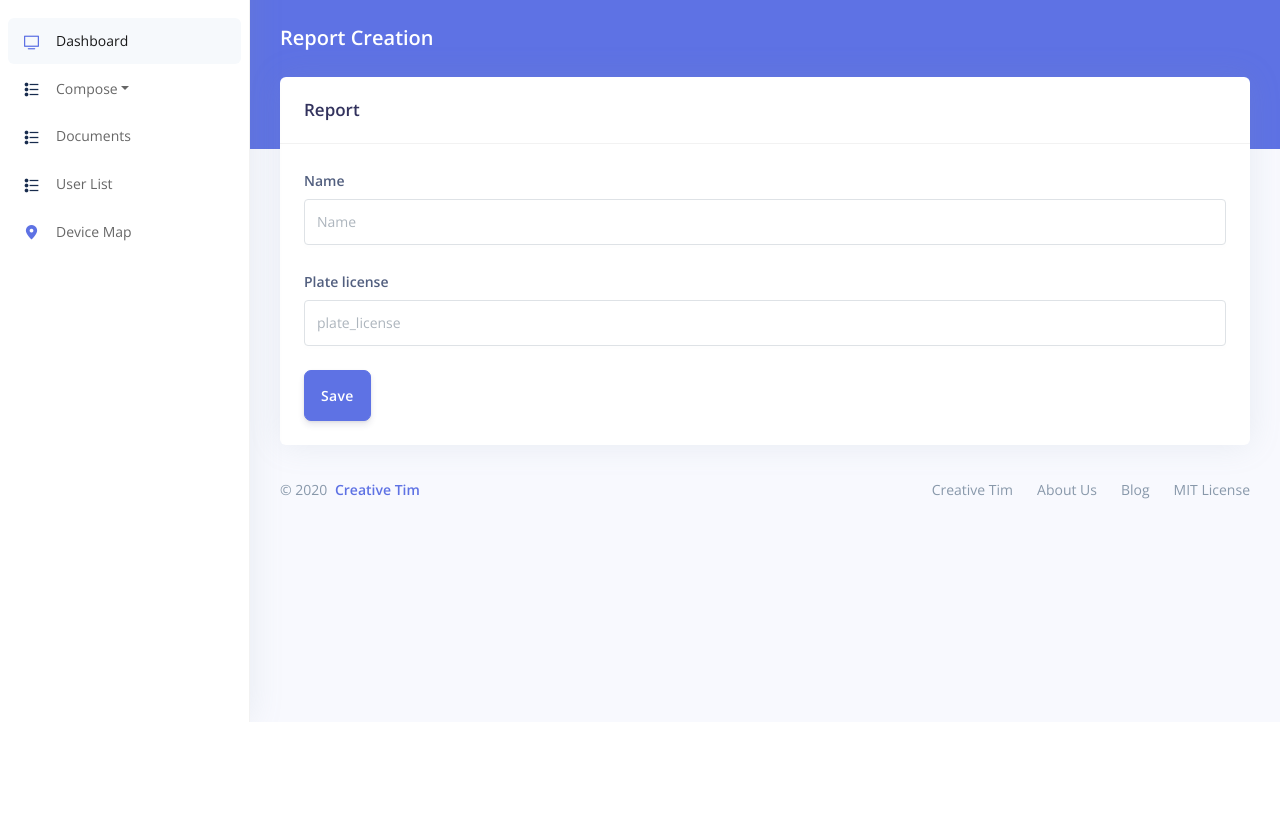
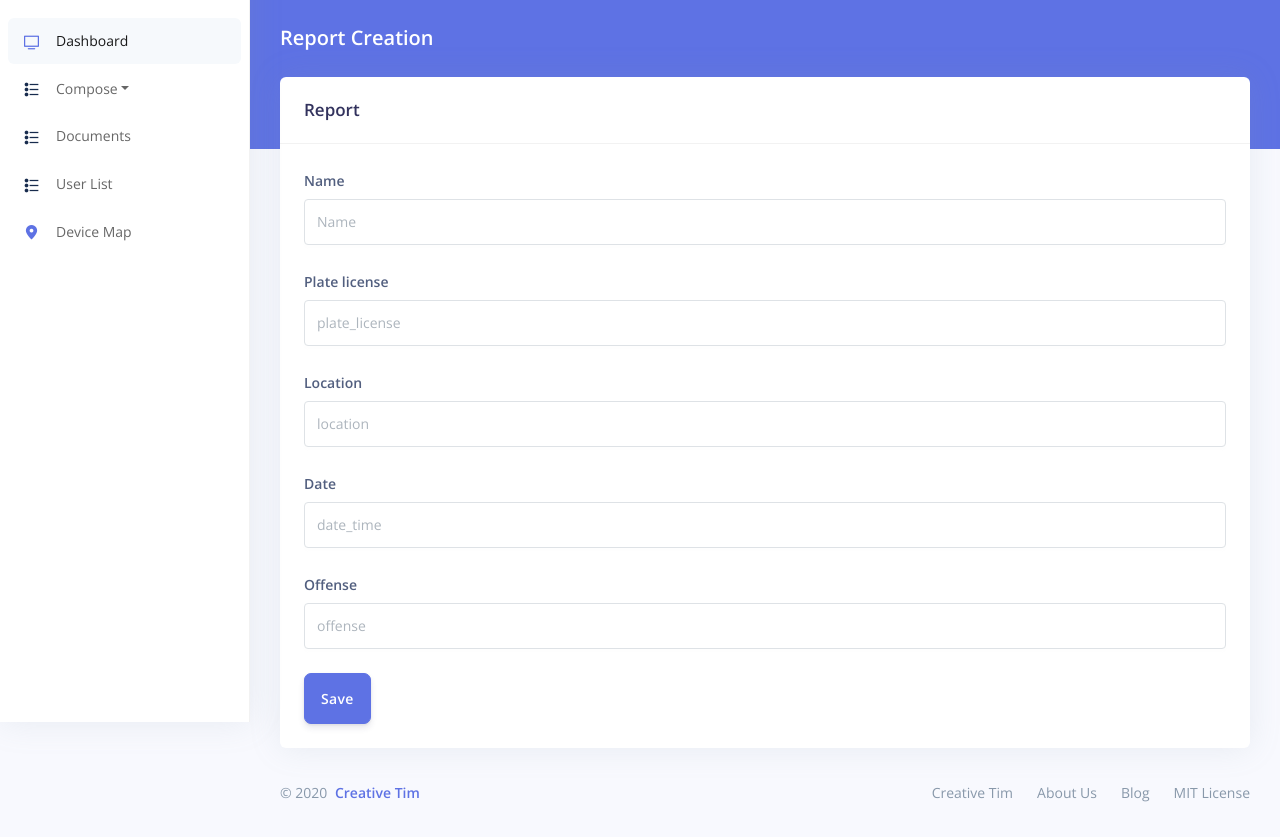
Before and after one commit to n3r052/php-fyp, a PHP site: page /report.php in a window 1280 px wide. Shown: the part 78-915 px from the top of the page. Before the commit the page ends 800 px from the top, so only its background shows below. Run offline with PHP 8.4, Linux system fonts and the light colour scheme; the visitor is signed in with stand-in values (Sample User, id 1).

Commit message:
other report php insert

```diff
--- a/report.php
+++ b/report.php
@@ -206,6 +206,19 @@
                         <input class="form-control" placeholder="plate_license" type="text" id="plate_license" name="plate_license">
                     </div>
 
+                    <div class="form-group">
+                        <label for="example-text-input" class="form-control-label">Location</label>
+                        <input class="form-control" placeholder="location" type="text" id="location" name="location">
+                    </div>
+                    <div class="form-group">
+                        <label for="example-text-input" class="form-control-label">Date</label>
+                        <input class="form-control" placeholder="date_time" type="text" id="date_time" name="date_time">
+                    </div>
+                    <div class="form-group">
+                        <label for="example-text-input" class="form-control-label">Offense</label>
+                        <input class="form-control" placeholder="offense" type="text" id="offense" name="offense">
+                    </div>
+
                     <!-- <div class="form-group">
                         <label for="example-text-input" class="form-control-label">Location</label>
                         <input class="form-control" type="text" placeholder="Jerudong" id="example-text-input" name="location">
@@ -310,9 +323,12 @@
     if (isset($_POST['submit'])){
       $first_name= $_POST['first_name'];
       $plate_license= $_POST['plate_license'];
+      $location= $_POST['location'];
+      $date_time= $_POST['date_time'];
+      $offense= $_POST['offense'];
         include "config.php";
 
-            $sql = "INSERT INTO report(first_name, plate_license) VALUES($first_name, $plate_license)";
+            $sql = "INSERT INTO report(first_name, plate_license, location, date_time, offense) VALUES($first_name, $plate_license, $location, $date_time, $offense)";
             if($connect->query($sql) === true){
                 echo "success insert";
 
```
